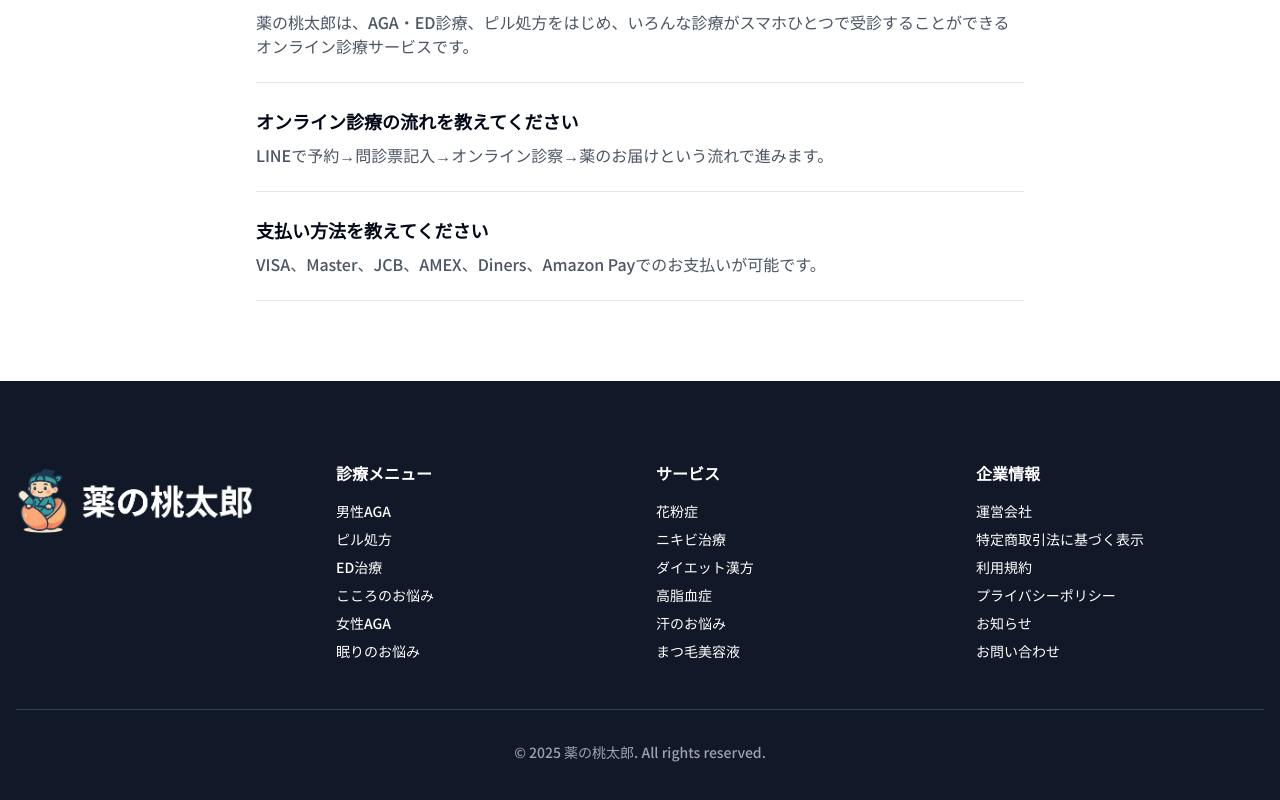
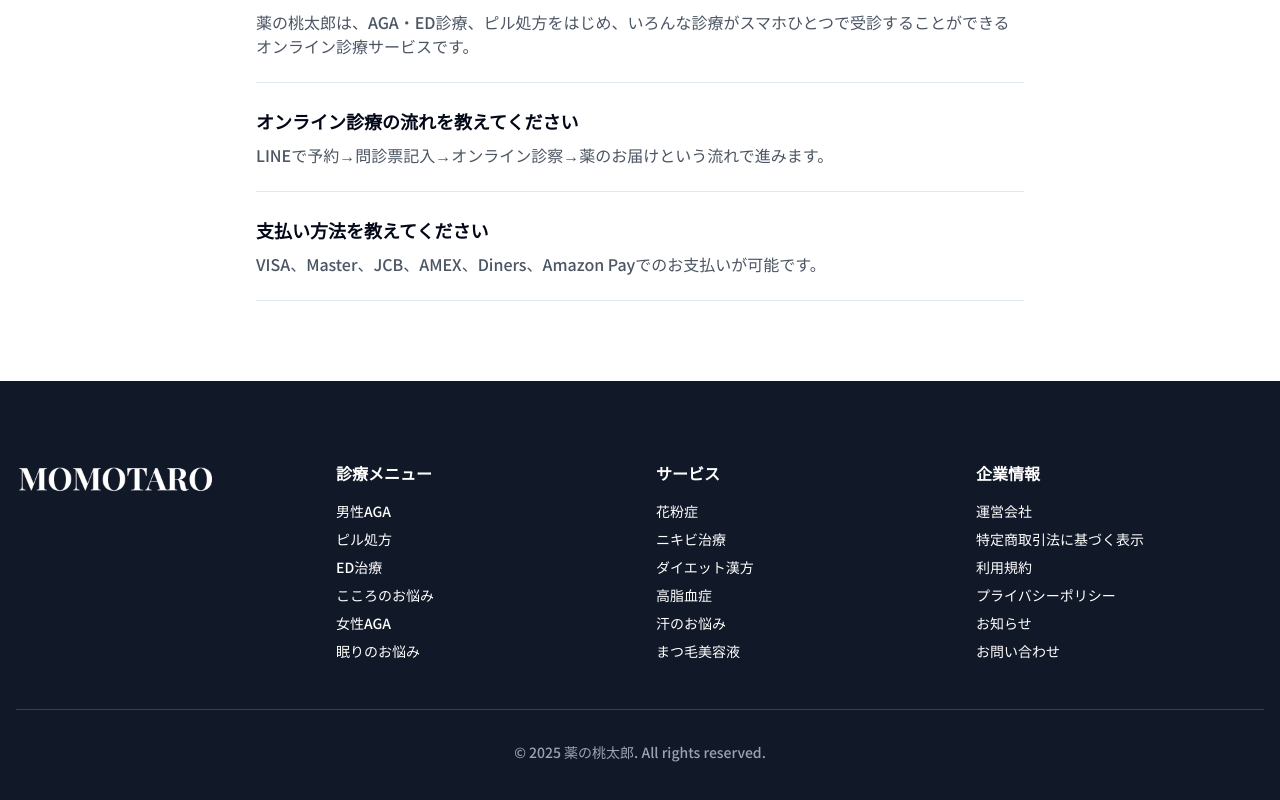
Before and after one commit to ryosuke-kubota/online-medical, a Next.js app: page / in a window 1280 px wide. Shown: the part 6812-7612 px from the top of the page. Built offline with nearby package versions, Linux system fonts and the light colour scheme.

Commit message:
fix footer logo

```diff
--- a/src/app/layout.tsx
+++ b/src/app/layout.tsx
@@ -78,11 +78,11 @@ export default function RootLayout({
                 <div className="grid grid-cols-1 md:grid-cols-4 gap-8 mb-12">
                   <div>
                     <Image
-                      src={`${BASE_PATH}/images/logo_w.png`}
+                      src={`${BASE_PATH}/images/logo_white.png`}
                       alt="薬の桃太郎"
                       width={120}
                       height={40}
-                      className="mb-6 w-auto h-20"
+                      className="mb-6 w-[200px] h-auto mx-auto md:mx-0"
                     />
                   </div>
                   <div>
```
